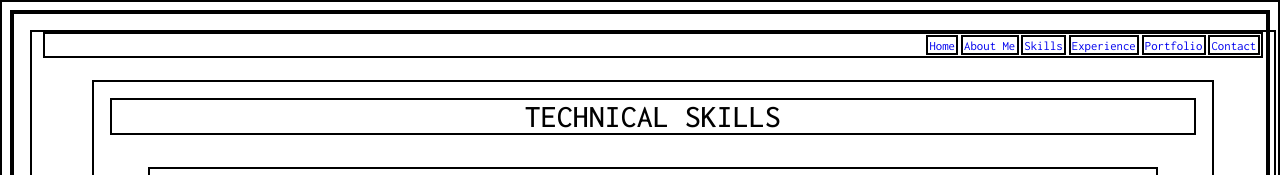
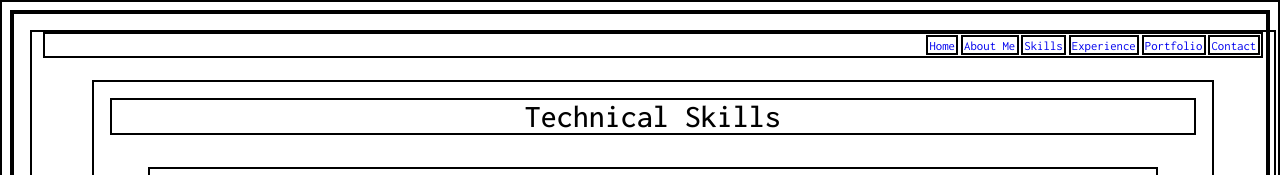
Before and after one commit to gregdusek/my-portfolio, a React (Create React App) app: page /Skills in a window 1280 px wide. Shown: the top 175 px of the page. Built offline with nearby package versions, Linux system fonts and the light colour scheme.

Commit message:
Updated skills

```diff
--- a/src/Components/Skills/index.js
+++ b/src/Components/Skills/index.js
@@ -3,7 +3,7 @@ import './styles.css';
 const Skills = () => {
     return (
         <div className='skills-container'>
-            <h2 className='page-title'>TECHNICAL SKILLS</h2>
+            <h2 className='page-title'>Technical Skills</h2>
             <div className='skillsColumn-container'>
                 <div className='column-language'>
                     <h1 className='columnType-title'>Languages</h1>
@@ -119,6 +119,7 @@ const Skills = () => {
                                 <img className='icon' src='https://res.cloudinary.com/gregdusek/image/upload/v1615957740/Dev%20Language%20Icons/discord_ygs0ff.svg' alt='svg'/>
                             </div>
                         </div>
+
                 </div>
             </div>
         </div>
```
